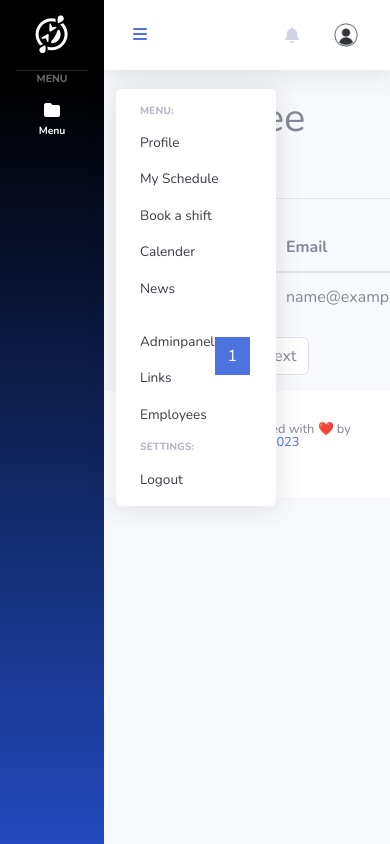
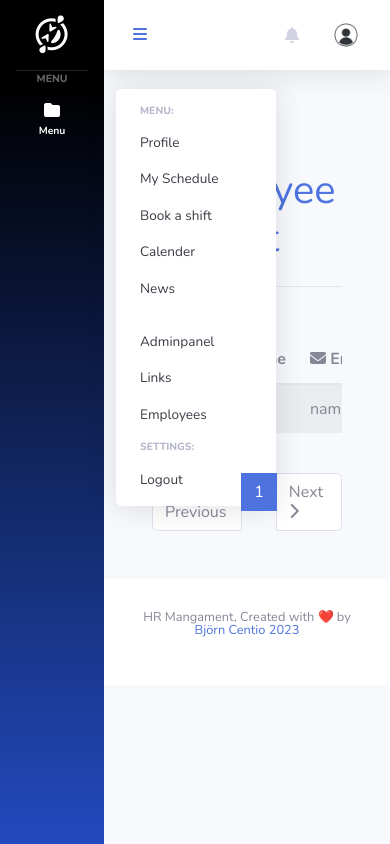
Before and after one commit to bjorne90/hr-system, a Django app: page /profiles/employees/ in a window 390 px wide. Run offline with Django 3.2, Linux system fonts and the light colour scheme; the visitor is signed in with stand-in values (Sample User, id 1); data comes from the database, SQL or seed files in the repository; some libraries are stand-ins or nearby versions; some web fonts are replaced.

Commit message:
Changes to HTML templates

```diff
--- a/templates/base.html
+++ b/templates/base.html
@@ -178,20 +178,20 @@
               </a>
               <!-- Dropdown - User Information -->
               <div class="dropdown-menu dropdown-menu-right shadow animated--grow-in" aria-labelledby="userDropdown">
-                <a class="dropdown-item" href="#">
+                <a class="dropdown-item" href="{% url 'profiles:profile_detail' %}">
                   <i class="fas fa-user fa-sm fa-fw mr-2 text-gray-400"></i>
                   Profile
                 </a>
-                <a class="dropdown-item" href="#">
+                <a class="dropdown-item" href="{% url 'profiles:edit_profile' %}">
                   <i class="fas fa-cogs fa-sm fa-fw mr-2 text-gray-400"></i>
-                  Settings
+                  Edit Profile
                 </a>
-                <a class="dropdown-item" href="#">
+                <a class="dropdown-item" href="{% url 'news:news_feed' %}">
                   <i class="fas fa-list fa-sm fa-fw mr-2 text-gray-400"></i>
-                  Activity Log
+                  News
                 </a>
                 <div class="dropdown-divider"></div>
-                <a class="dropdown-item" href="{% url 'authentication:logout' %}" data-toggle="modal" data-target="#logoutModal">
+                <a class="dropdown-item" href="{% url 'authentication:logout' %}">
                   <i class="fas fa-sign-out-alt fa-sm fa-fw mr-2 text-gray-400"></i>
                   Logout
                 </a>
--- a/templates/employees.html
+++ b/templates/employees.html
@@ -1,16 +1,17 @@
 {% extends 'base.html' %}
+{% load static %}
 
 {% block content %}
-{% load static %}
-
-  <h1>Employee List</h1>
-  <table class="table">
+<div class="container my-5">
+    <h1 class="text-center text-primary mb-4"><i class="fas fa-users"></i> Employee List</h1>
+    <div class="table-responsive">
+        <table class="table table-striped table-hover">
             <thead>
                 <tr>
-        <th>First Name</th>
-        <th>Last Name</th>
-        <th>Email</th>
-        <th>Work Title</th>
+                    <th><i class="fas fa-user"></i> First Name</th>
+                    <th><i class="fas fa-user"></i> Last Name</th>
+                    <th><i class="fas fa-envelope"></i> Email</th>
+                    <th><i class="fas fa-briefcase"></i> Work Title</th>
                 </tr>
             </thead>
             <tbody>
@@ -24,15 +25,14 @@
                 {% endfor %}
             </tbody>
         </table>
-
+    </div>
     <!-- Bootstrap Pagination -->
-  <!-- Bootstrap Pagination -->
-<nav aria-label="Page navigation example">
-    <ul class="pagination">
+    <nav aria-label="Page navigation example" class="mt-4">
+        <ul class="pagination justify-content-center">
             {% if page_obj.has_previous %}
-        <li class="page-item"><a class="page-link" href="?page={{ page_obj.previous_page_number }}">Previous</a></li>
+                <li class="page-item"><a class="page-link" href="?page={{ page_obj.previous_page_number }}"><i class="fas fa-chevron-left"></i> Previous</a></li>
             {% else %}
-        <li class="page-item disabled"><span class="page-link">Previous</span></li>
+                <li class="page-item disabled"><span class="page-link"><i class="fas fa-chevron-left"></i> Previous</span></li>
             {% endif %}
 
             {% for page in page_obj.paginator.page_range %}
@@ -44,14 +44,13 @@
             {% endfor %}
 
             {% if page_obj.has_next %}
-        <li class="page-item"><a class="page-link" href="?page={{ page_obj.next_page_number }}">Next</a></li>
+                <li class="page-item"><a class="page-link" href="?page={{ page_obj.next_page_number }}">Next <i class="fas fa-chevron-right"></i></a></li>
             {% else %}
-        <li class="page-item disabled"><span class="page-link">Next</span></li>
+                <li class="page-item disabled"><span class="page-link">Next <i class="fas fa-chevron-right"></i></span></li>
             {% endif %}
         </ul>
     </nav>
-
-
+</div>
 <!-- Font Awesome Icons -->
-  <script src="https://kit.fontawesome.com/your-font-awesome-kit.js" crossorigin="anonymous"></script>
+<script src="https://kit.fontawesome.com/1f28a44c72.js" crossorigin="anonymous"></script>
 {% endblock %}
```
Also changed, not shown: authentication/templates/authentication/login.html (+16 -12 lines), profiles/templates/profiles/links.html (+14 -12 lines). Lines whose indentation alone changed are shown as unchanged.
